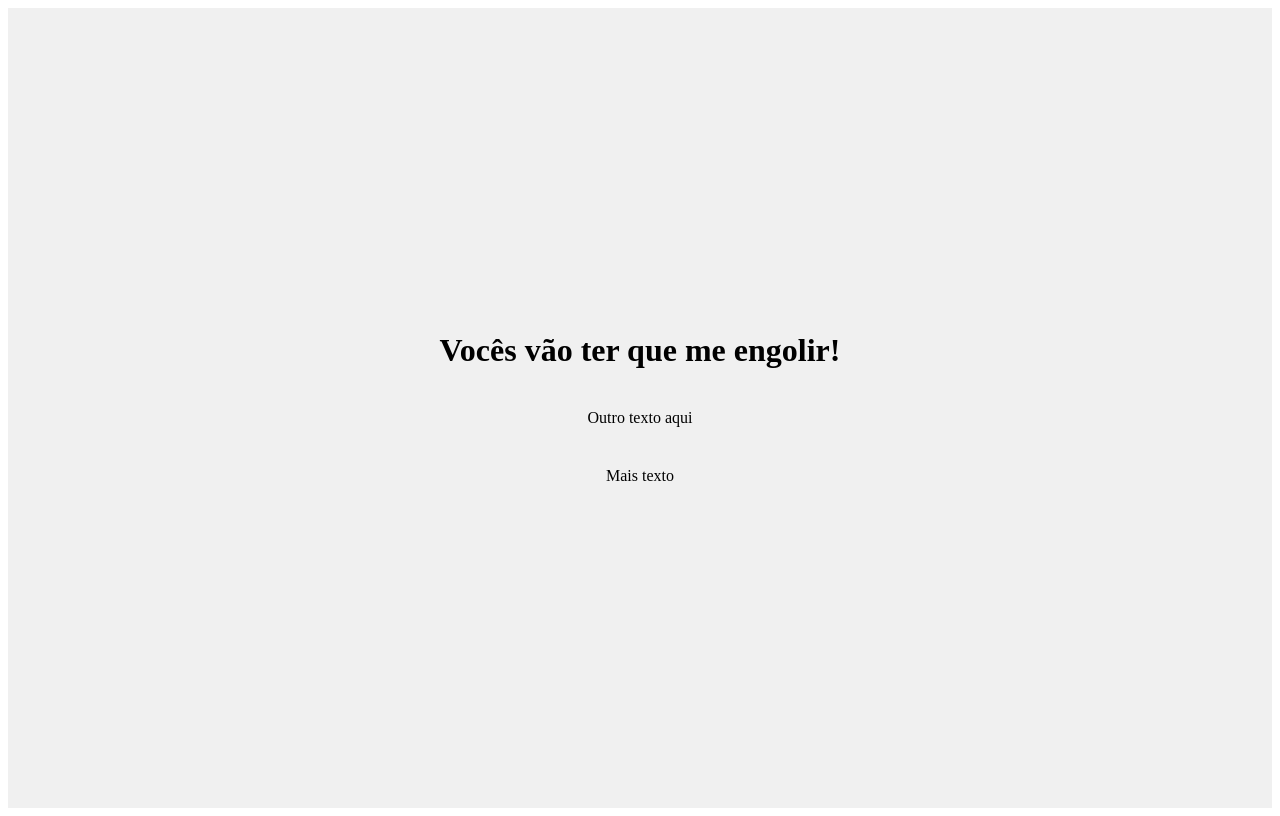
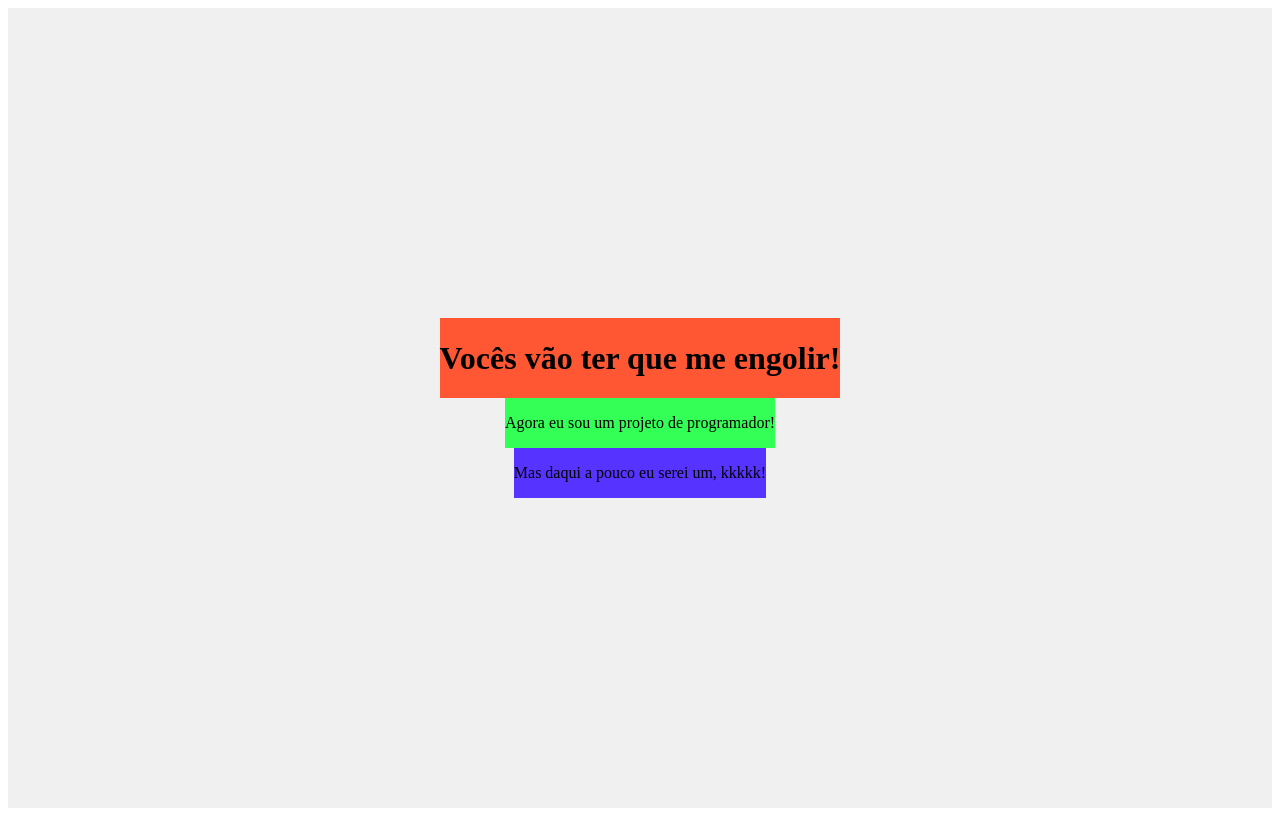
Before and after one commit to tiagolaranjeira/clone-tabnews, a Next.js app: page / in a window 1280 px wide. Built offline with nearby package versions, Linux system fonts and the light colour scheme.

Commit message:
insert_more_conteiner

```diff
--- a/pages/index.js
+++ b/pages/index.js
@@ -1,23 +1,36 @@
 function Home() {
-    const containerStyle = {
+    const mainContainerStyle = {
       display: 'flex',
       flexDirection: 'column',
       justifyContent: 'center',
       alignItems: 'center',
       height: '100vh',
-      background: '#f0f0f0', // Cor de fundo
+      background: '#f0f0f0', // Cor de fundo do contêiner principal
     };
 
-    const centerTextStyle = {
-      textAlign: 'center',
-      margin: '20px', // Margem para separar o texto do contêiner abaixo
-    };
+    const containerStyles = [
+      {
+        background: '#FF5733', // Cor de fundo do primeiro contêiner
+      },
+      {
+        background: '#33FF57', // Cor de fundo do segundo contêiner
+      },
+      {
+        background: '#5733FF', // Cor de fundo do terceiro contêiner
+      },
+    ];
 
     return (
-      <div style={containerStyle}>
-        <h1 style={centerTextStyle}>Vocês vão ter que me engolir!</h1>
-        <div style={centerTextStyle}>Outro texto aqui</div>
-        <div style={centerTextStyle}>Mais texto</div>
+      <div style={mainContainerStyle}>
+        <div style={containerStyles[0]}>
+          <h1>Vocês vão ter que me engolir!</h1>
+        </div>
+        <div style={containerStyles[1]}>
+          <p>Agora eu sou um projeto de programador!</p>
+        </div>
+        <div style={containerStyles[2]}>
+          <p>Mas daqui a pouco eu serei um, kkkkk!</p>
+        </div>
       </div>
     );
   }
```
